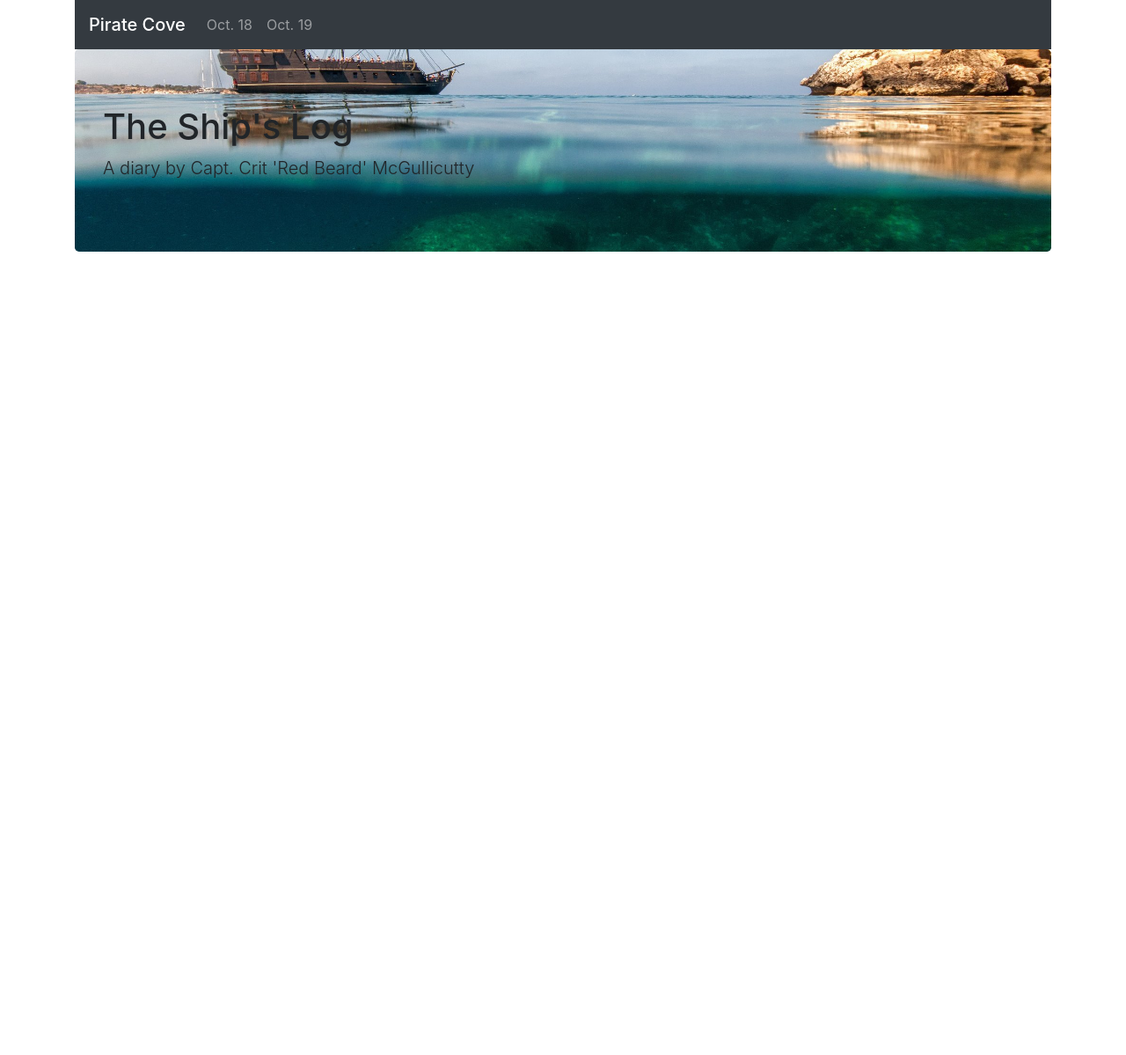
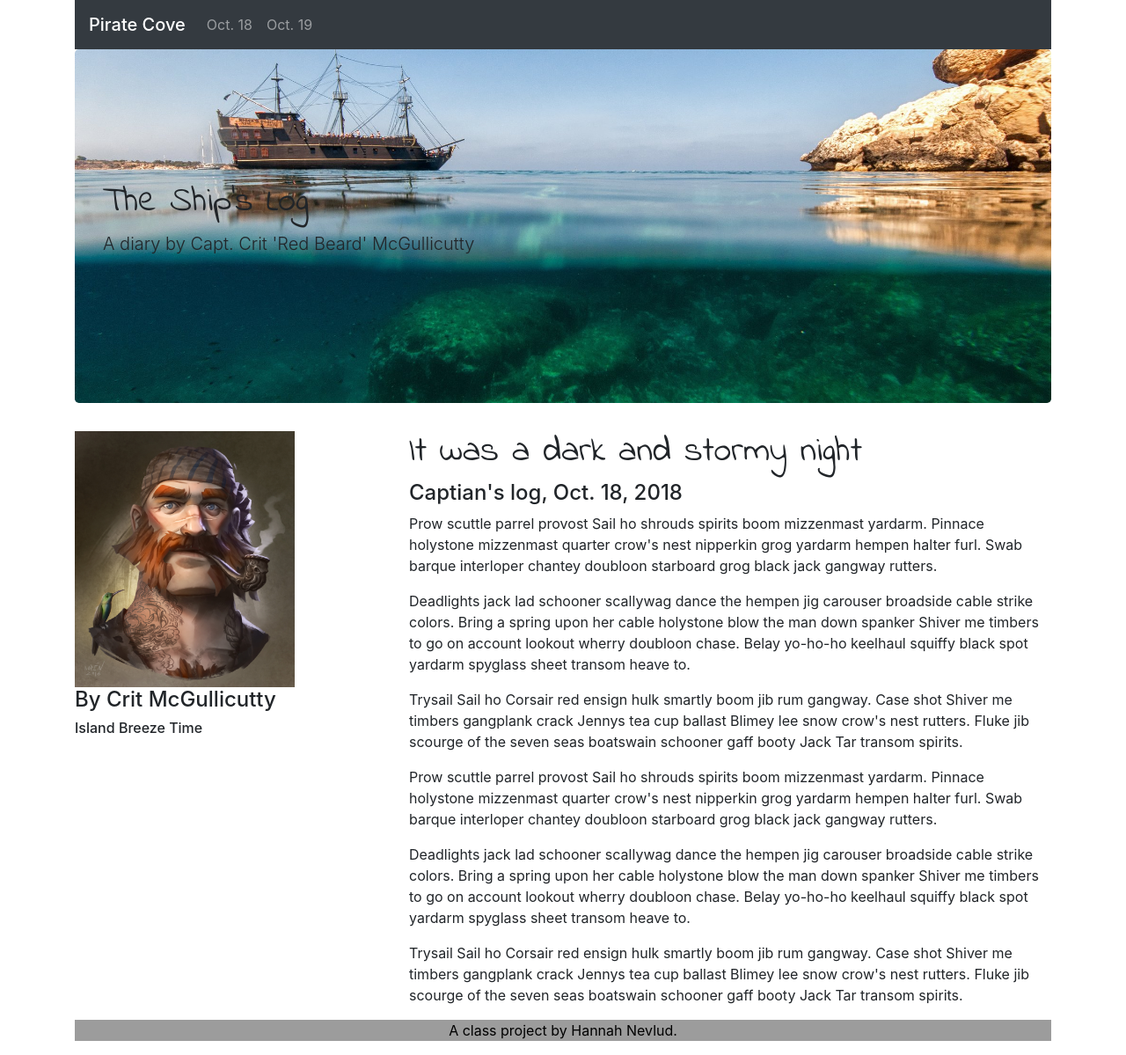
Before and after one commit to hannahnevlud/hannah-bootstrap-practice, a website: page src/html/index.html in a window 1280 px wide. Shown: the whole page at 88% size. Before the commit the page ends 800 px from the top, so only its background shows below. Drawn offline with nearby package versions, Linux system fonts and the light colour scheme; files that its build step writes are made by us from their sources; files whose address does not match are found by name.

Commit message:
adding homemade changes

```diff
--- a/src/html/index.html
+++ b/src/html/index.html
@@ -5,6 +5,9 @@
     <meta http-equiv="x-ua-compatible" content="ie=edge">
     <meta name="viewport" content="width=device-width, initial-scale=1.0" />
     <link rel="stylesheet" href="css/styles.css">
+    <style>
+        @import url('https://fonts.googleapis.com/css?family=Indie+Flower&display=swap');
+        </style>
   </head>
 
   <body>
@@ -31,8 +34,44 @@
       <h1 class="display-12">The Ship's Log</h1>
       <p class="lead">A diary by Capt. Crit 'Red Beard' McGullicutty</p>
   </div>
+
+  <div class="row">
+    <div class="col-sm-4">
+      <img src="img/pirate.jpg" height="300" width="250" class="img-fluid" alt="Responsive image">
+      <h4>By Crit McGullicutty</h4>
+      <h6>Island Breeze Time</h6>
+    </div>
+    <div class="col-sm-8">
+      <h1>It was a dark and stormy night</h1>
+      <h4>Captian's log, Oct. 18, 2018</h4>
+      <p>
+        Prow scuttle parrel provost Sail ho shrouds spirits boom mizzenmast yardarm. Pinnace holystone mizzenmast quarter crow's nest nipperkin grog yardarm hempen halter furl. Swab barque interloper chantey doubloon starboard grog black jack gangway rutters.
+      </p>
+
+      <p>
+        Deadlights jack lad schooner scallywag dance the hempen jig carouser broadside cable strike colors. Bring a spring upon her cable holystone blow the man down spanker Shiver me timbers to go on account lookout wherry doubloon chase. Belay yo-ho-ho keelhaul squiffy black spot yardarm spyglass sheet transom heave to.
+      </p>
+
+      <p>
+        Trysail Sail ho Corsair red ensign hulk smartly boom jib rum gangway. Case shot Shiver me timbers gangplank crack Jennys tea cup ballast Blimey lee snow crow's nest rutters. Fluke jib scourge of the seven seas boatswain schooner gaff booty Jack Tar transom spirits.
+      </p>
+
+      <p>
+          Prow scuttle parrel provost Sail ho shrouds spirits boom mizzenmast yardarm. Pinnace holystone mizzenmast quarter crow's nest nipperkin grog yardarm hempen halter furl. Swab barque interloper chantey doubloon starboard grog black jack gangway rutters.
+        </p>
+
+        <p>
+          Deadlights jack lad schooner scallywag dance the hempen jig carouser broadside cable strike colors. Bring a spring upon her cable holystone blow the man down spanker Shiver me timbers to go on account lookout wherry doubloon chase. Belay yo-ho-ho keelhaul squiffy black spot yardarm spyglass sheet transom heave to.
+        </p>
+
+        <p>
+          Trysail Sail ho Corsair red ensign hulk smartly boom jib rum gangway. Case shot Shiver me timbers gangplank crack Jennys tea cup ballast Blimey lee snow crow's nest rutters. Fluke jib scourge of the seven seas boatswain schooner gaff booty Jack Tar transom spirits.
+        </p>
+    </div>
   </div>
-
+  <div class="footer">
+      <p>A class project by Hannah Nevlud.</p>
+  </div>
     <!-- Closing scripts here -->
     <script src="js/jquery.js"></script>
     <script src="js/popper.js"></script>
--- a/src/scss/styles.scss
+++ b/src/scss/styles.scss
@@ -17,6 +17,22 @@
   background-image: url(../img/pirate-ship.jpg);
   background-position: center;
   background-size: cover;
+  padding-bottom: 150px;
+  padding-top: 150px;
+}
+
+.jumbotron h1 {
+  font-family: 'Indie Flower', cursive;
+}
+
+.col-sm-8 h1 {
+  font-family: 'Indie Flower', cursive;
+}
+
+.footer {
+  background-color: rgb(156, 156, 156);
+  color: black;
+  text-align: center;
 }
 
 // Import partials here
```
Also changed, not shown: docs/index2.html (added, +76 -0 lines), src/html/index2.html (added, +76 -0 lines), docs/css/styles.css.
